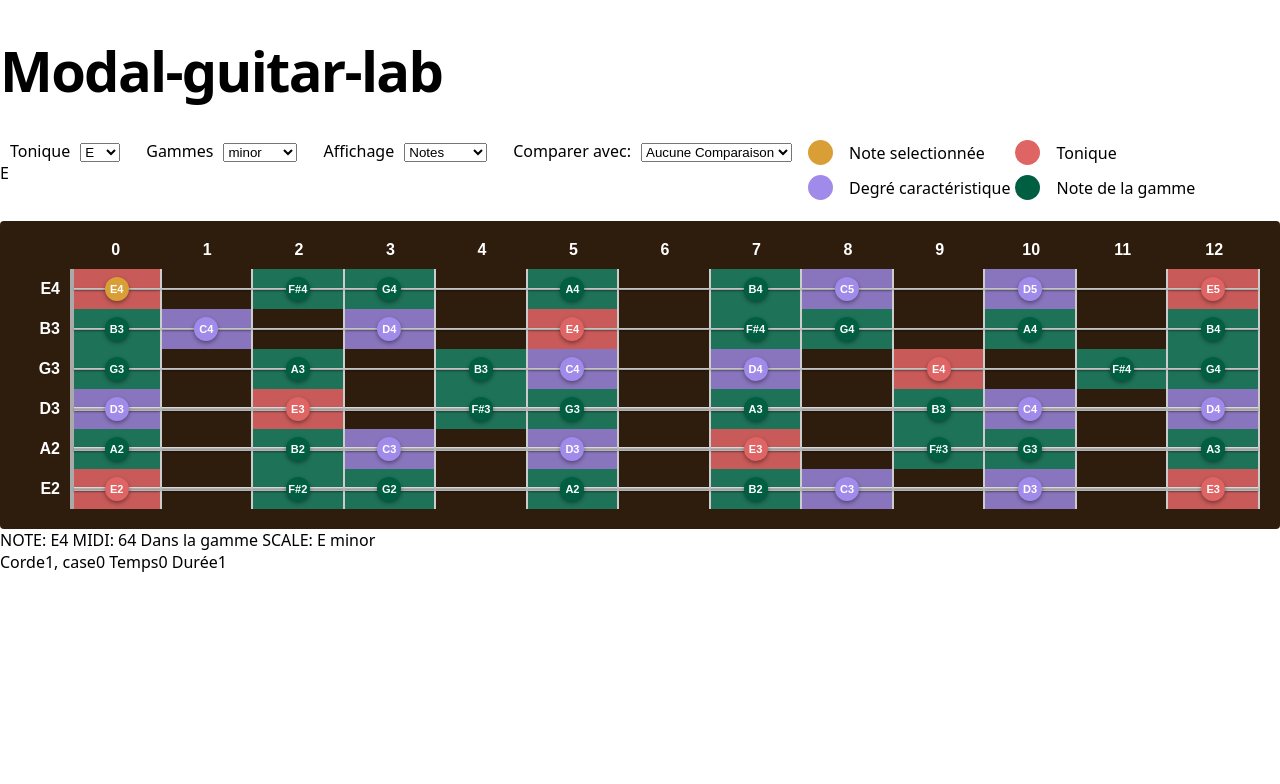
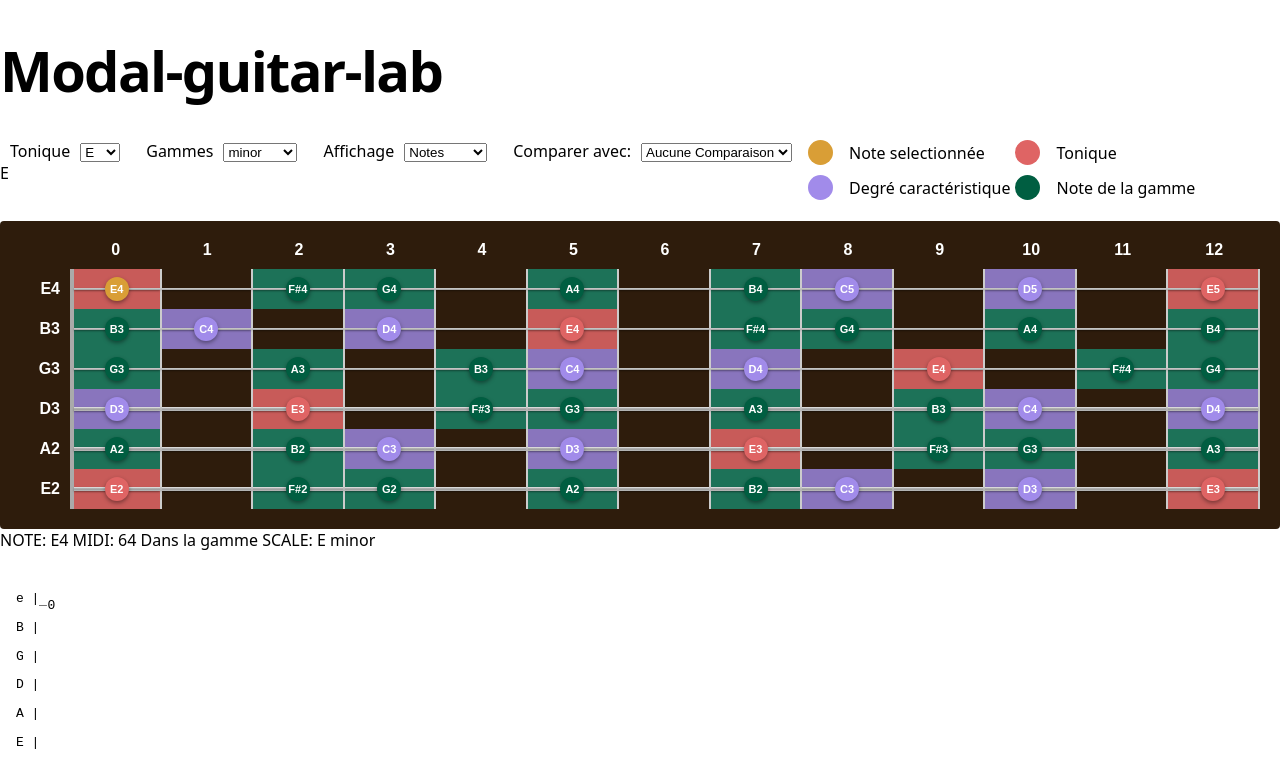
Before and after one commit to ben-sentenac/MODAL-GUITAR-LAB, a React (Vite) app: page / in a window 1280 px wide. Both pictures are taken after a click on the element 115 px from the left and 289 px from the top of the page. Shown: the top 784 px of the page. Built offline with nearby package versions, Linux system fonts and the light colour scheme.

Commit message:
feat: add read-only guitar tablature from solo model

```diff
--- a/src/App.css
+++ b/src/App.css
@@ -1,13 +1,13 @@
 :root {
     --tonic-color: #df6464;
-    --tonic-fret-color:#df6464de;
+    --tonic-fret-color: #df6464de;
     --selected-color: #d99e36;
     --characteristic-color: #a18bea;
-    --characteristic-fret-color:#a18beacc;
+    --characteristic-fret-color: #a18beacc;
     --in-scale-color: #005e41;
-    --in-scale-fret-color:#1d7258;
-    --comparison-scale-color:#67c7f0;
-    --comparison-scale-fret-color:#46b0dd;
+    --in-scale-fret-color: #1d7258;
+    --comparison-scale-color: #67c7f0;
+    --comparison-scale-fret-color: #46b0dd;
 }
 
 .g-neck-container {
@@ -103,9 +103,11 @@
     box-shadow: 0 2px 4px rgba(0, 0, 0, 0.4);
 
 }
+
 .in-scale {
-    background-color:var(--in-scale-fret-color);
+    background-color: var(--in-scale-fret-color);
 }
+
 .in-scale::after {
     z-index: 1;
     background-color: var(--in-scale-color);
@@ -126,6 +128,7 @@
 .is-tonic::after {
     background-color: var(--tonic-color);
 }
+
 .comparison-only::after {
     background-color: var(--comparison-scale-color);
 }
@@ -140,11 +143,11 @@
 }
 
 .is-characteristic {
-    background-color:var(--characteristic-fret-color);
+    background-color: var(--characteristic-fret-color);
 }
 
 .is-tonic {
-    background-color:var(--tonic-fret-color);
+    background-color: var(--tonic-fret-color);
 }
 
 .options-container {
@@ -157,23 +160,51 @@
 }
 
 .fretboard-legend {
-    display:grid;
-    gap:5px;
-    grid-template-columns:1fr auto;
+    display: grid;
+    gap: 5px;
+    grid-template-columns: 1fr auto;
     margin-bottom: 16px;
 }
 
 .legend-item {
-    display:flex;
-    gap:1rem;
+    display: flex;
+    gap: 1rem;
     align-items: center;
-    justify-content: start ;
-    margin-bottom:5px;
+    justify-content: start;
+    margin-bottom: 5px;
 }
 
 .legend-color {
-    width:25px;
-    height:25px;
+    width: 25px;
+    height: 25px;
     border-radius: 50%;
     flex-shrink: 0;
 }
+
+.guitar-tab-container {
+    margin-top: 1.5rem;
+    padding: 1rem;
+    font-family: monospace;
+}
+
+.guitar-tab-row {
+    display:flex;
+}
+
+.guitar-tab-notes {
+     display: flex;
+    background: linear-gradient(#777, #777) center / 100% 1px no-repeat;
+
+}
+
+.guitar-tab-col {
+    display:flex;
+    align-items: center;
+    justify-content: center;
+    flex: 0 0 1.5rem;
+    height: 1.8rem;
+}
+
+.guitar-tab-col span {
+    background-color: white;
+}
--- a/src/GuitarNeck.tsx
+++ b/src/GuitarNeck.tsx
@@ -13,8 +13,9 @@ import {
 import { FretboardControls } from "./FretboardControls";
 import { scheduleAttack, scheduleRelease } from "./music/audio";
 import { addSoloNote, getNextStartBeat } from "./music/solo";
+import { GuitarTab } from "./GuitarTab";
 
-type GuitarString = {
+export type GuitarString = {
     pos: 1 | 2 | 3 | 4 | 5 | 6;
     openMidi: number;
 }
@@ -264,11 +265,7 @@ function GuitarNeck() {
                 selectedPosition && selected ? buildOutput(selectedPosition, selected, tonic, scaleName) : <span>Aucune note séléctionée</span>
 
             }
-            {
-                solo.length ? solo.map(note => (
-                    <div key={note.startBeat} >{`Corde${note.stringPos}, case${note.fret} Temps${note.startBeat} Durée${note.durationBeats}`}</div>
-                )) : <div>"Aucune note enregistrée"</div>
-            }
+            <GuitarTab solo={solo} />
         </>
     )
 
--- /dev/null
+++ b/src/GuitarTab.tsx
@@ -0,0 +1,37 @@
+import type { SoloNote } from "./GuitarNeck";
+import { computeTabColumns } from "./music/solo";
+
+type GuitarTabProps = {
+    solo: SoloNote[]
+}
+
+export function GuitarTab({ solo }: GuitarTabProps) {
+
+    const tabColumns = computeTabColumns(solo);
+    const stringLabels = ["e", "B", "G", "D", "A", "E"];
+    return (
+        <div className="guitar-tab-container">
+            {
+                solo.length ?
+                Array.from({ length: 6 }, (_, i) =>
+                    <div className="guitar-tab-row" key={i}>
+                        <span className="guitar-tab-label">{stringLabels[i]} |</span>
+                        <div className="guitar-tab-notes">
+                            {
+                            tabColumns.map((column, columnIndex) =>
+                                <span className="guitar-tab-col" key={columnIndex}>
+                                    {
+                                    column[i] === "-" ?
+                                     "" :
+                                    <span>{column[i]}</span>
+                                    }
+                                </span>
+                            )}
+                        </div>
+
+                    </div>) : <div>Aucune note enregistrée</div>
+
+            }
+        </div>
+    );
+}
--- a/src/music/solo.ts
+++ b/src/music/solo.ts
@@ -10,3 +10,19 @@ export function getNextStartBeat(solo: SoloNote[]):number {
     const lastNote = solo.at(-1);
     return lastNote ? lastNote.startBeat + lastNote.durationBeats : 0;
 }
+
+
+export function computeTabCells(soloNote:SoloNote,nbStrings = 6):string[] {
+    return Array.from({length:nbStrings}, (_,i) =>  {
+        let tabCell:string;
+        if(i+1 === soloNote.stringPos) {
+            tabCell = String(soloNote.fret);
+        } else {
+            tabCell = "-";
+        }
+        return tabCell;
+    });
+}
+export function computeTabColumns(solo:SoloNote[],nbStrings = 6):string[][] {
+    return solo.map(soloNote => computeTabCells(soloNote,nbStrings))
+}
```
Also changed, not shown: 1 other file (tests, documents, lock files or other folders).
